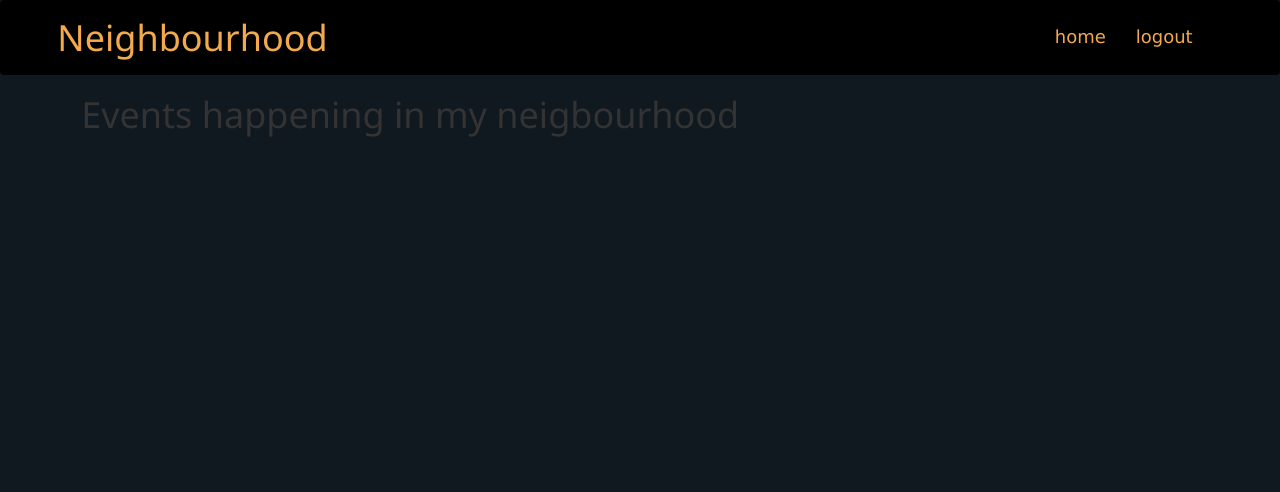
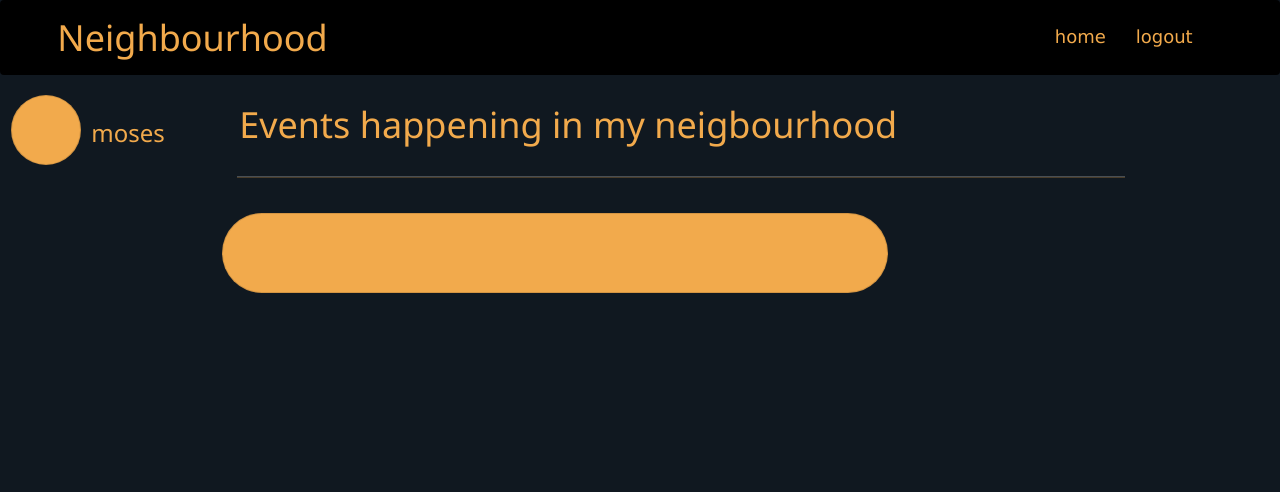
Before and after one commit to MosesOpiyo/neighbourhood_watch, a Django app: page /hood/1 in a window 1280 px wide. Shown: the top 492 px of the page. Before the commit the page ends 137 px from the top, so only its background shows below. Run offline with Django 3.2, Linux system fonts and the light colour scheme; a user stored in the database is signed in; data comes from the database, SQL or seed files in the repository; both versions use the stored data as it was after the commit; some libraries are stand-ins or nearby versions.

```diff
--- a/app/templates/home.html
+++ b/app/templates/home.html
@@ -12,7 +12,7 @@
                 {% else %} {% endif %}
             </div>
             <hr style="margin-top: 50px;width:100%;">
-            <button class="btn btn-dark" style="margin-bottom: 20px;color: #F2AA4CFF;">Create Neighbourhood</button>
+            <a href="{% url 'new_hood' %}" class="btn btn-dark" style="margin-bottom: 20px;color: #F2AA4CFF;">Create Neighbourhood</a>
             <br>
         </div>
         <div class="col-2" style="width: 70%;margin-left: 10%;margin-top: 5%;height: 100vh;">
--- a/app/templates/hood.html
+++ b/app/templates/hood.html
@@ -1,8 +1,26 @@
 {%extends 'base.html'%} {% block content %} {{block.super}}
-<div class="container">
+<div class="container" style="width: 100%;margin: 0%;">
     <div class="row">
+        <div class="col-1" style="width: 20%;">
+            <div class="profile">
+                <div class="card" style="background-color: #F2AA4CFF;;width: 70px;height: 70px;border-radius: 50px;margin-bottom: 50px;">
 
-        <h1>Events happening in {{post.name}}</h1>
+                </div>
+                {% if user.is_authenticated %}
+                <h3 style="margin-left: 80px;margin-top:-95px ;color: #F2AA4CFF;">{{user.username}}</h3>
+                {% else %} {% endif %}
+            </div>
+        </div>
+
+        <div class="col-2" style="width: 80%;">
+            <h1 style="color: #F2AA4CFF;">Events happening in {{post.name}}</h1>
+        </div>
+    </div>
+    <hr style="background-color: #F2AA4CFF;margin-left: 20%;">
+    <div class="row" style="width: 100%;height: 100vh; ">
+        <div class="card " style="background-color: #F2AA4CFF;width: 60%;height: 10%;border-radius: 800px;margin-bottom: 20px;margin-top: 15px; margin-left: 20%;; ">
+
+        </div>
     </div>
 
 </div>
--- a/app/templates/neighbourhood.html
+++ b/app/templates/neighbourhood.html
@@ -2,7 +2,6 @@
 <div class="cantainer">
     <form action="{% url 'new_hood' %}" method="post">
         {% csrf_token %} {{form.as_p}}
-
         <button type="submit" class="btn btn-primary">Submit</button>
 
 
```
Also changed, not shown: db.sqlite3.
